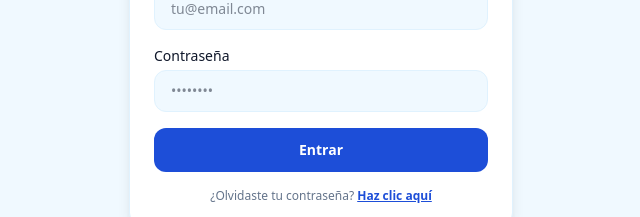
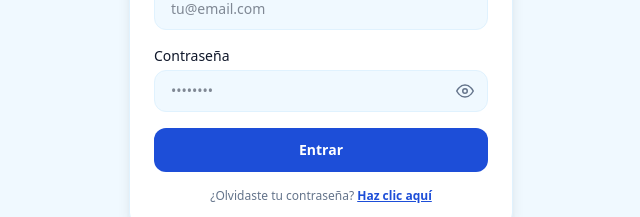
Before and after one commit to JeanAOC/cevichao, a Next.js app: page /login in a window 1280 px wide. Shown: the part 430-647 px from the top of the page, without its empty margins (319-959 px from the left). Built offline with nearby package versions, Linux system fonts and the light colour scheme; no server answers.

Commit message:
Add show/hide password toggle on login form

```diff
--- a/src/app/login/page.tsx
+++ b/src/app/login/page.tsx
@@ -13,6 +13,7 @@ export default function LoginPage() {
   const [name, setName] = useState('')
   const [error, setError] = useState('')
   const [loading, setLoading] = useState(false)
+  const [showPassword, setShowPassword] = useState(false)
 
   async function handleSubmit(e: React.FormEvent) {
     e.preventDefault()
@@ -92,16 +93,37 @@ export default function LoginPage() {
             </div>
             <div>
               <label className="block text-sm font-medium mb-1">Contraseña</label>
+              <div className="relative">
                 <input
-                type="password"
+                  type={showPassword ? 'text' : 'password'}
                   value={password}
                   onChange={e => setPassword(e.target.value)}
                   placeholder="••••••••"
-                className="w-full px-4 py-2.5 rounded-xl border text-sm outline-none focus:ring-2"
+                  className="w-full px-4 py-2.5 pr-11 rounded-xl border text-sm outline-none focus:ring-2"
                   style={{ background: 'var(--bg)', border: '1px solid var(--border)', color: 'var(--text)' }}
                   required
                   minLength={6}
                 />
+                <button
+                  type="button"
+                  onClick={() => setShowPassword(v => !v)}
+                  className="absolute right-3 top-1/2 -translate-y-1/2 p-0.5"
+                  style={{ color: 'var(--muted)' }}
+                >
+                  {showPassword ? (
+                    <svg xmlns="http://www.w3.org/2000/svg" width="18" height="18" viewBox="0 0 24 24" fill="none" stroke="currentColor" strokeWidth="2" strokeLinecap="round" strokeLinejoin="round">
+                      <path d="M17.94 17.94A10.07 10.07 0 0 1 12 20c-7 0-11-8-11-8a18.45 18.45 0 0 1 5.06-5.94"/>
+                      <path d="M9.9 4.24A9.12 9.12 0 0 1 12 4c7 0 11 8 11 8a18.5 18.5 0 0 1-2.16 3.19"/>
+                      <line x1="1" y1="1" x2="23" y2="23"/>
+                    </svg>
+                  ) : (
+                    <svg xmlns="http://www.w3.org/2000/svg" width="18" height="18" viewBox="0 0 24 24" fill="none" stroke="currentColor" strokeWidth="2" strokeLinecap="round" strokeLinejoin="round">
+                      <path d="M1 12s4-8 11-8 11 8 11 8-4 8-11 8-11-8-11-8z"/>
+                      <circle cx="12" cy="12" r="3"/>
+                    </svg>
+                  )}
+                </button>
+              </div>
             </div>
 
             {error && (
```
Lines whose indentation alone changed are shown as unchanged.
